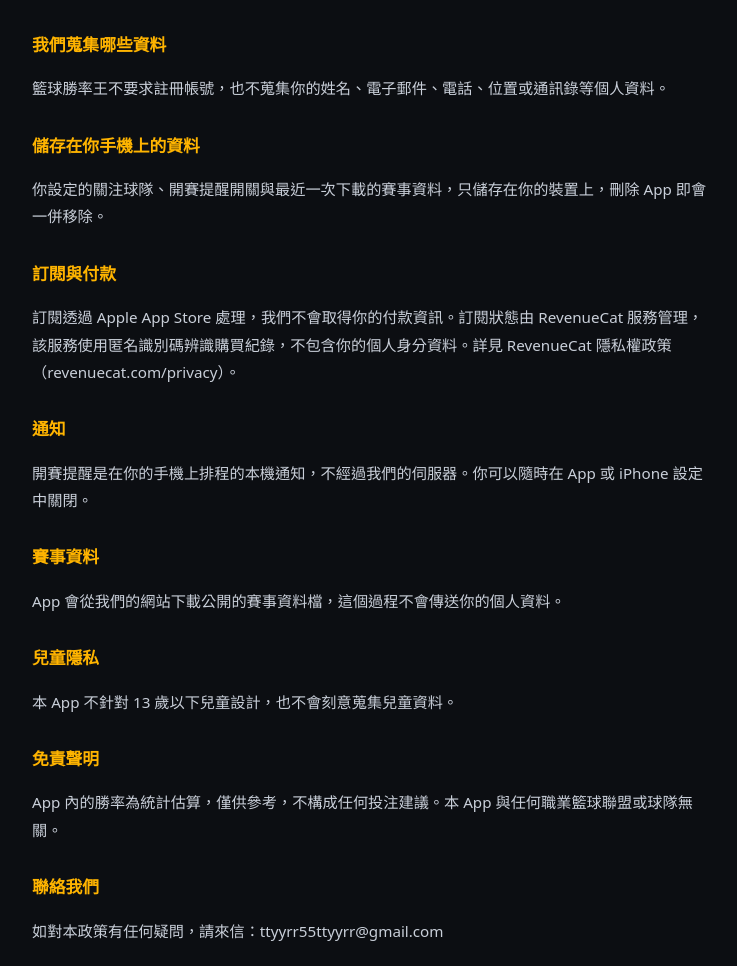
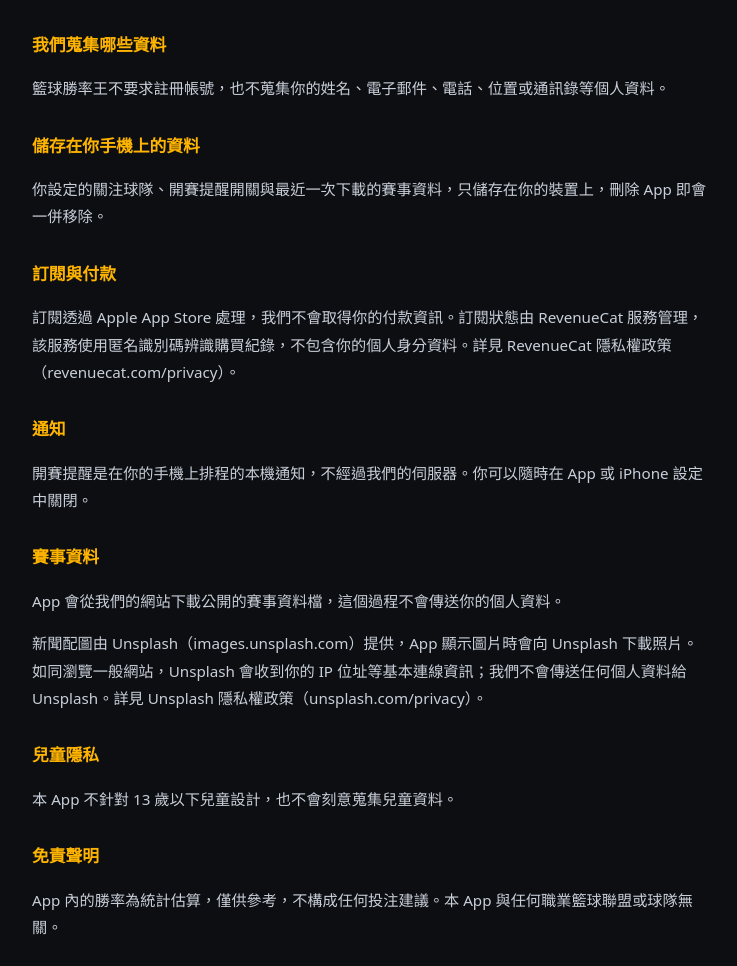
Before and after one commit to vhjcvccvf2-cell/bwk-data, a plain HTML site: page privacy.html in a window 1280 px wide. Shown: the part 109-1075 px from the top of the page, without its empty margins (268-1005 px from the left). Drawn offline with Linux system fonts and the light colour scheme.

Commit message:
籃球勝率王隱私權政策：說明新聞配圖由 Unsplash 載入
Co-Authored-By: Claude Opus 5.5 <noreply@anthropic.com>
Claude-Session: https://claude.ai/code/session_01Hu4ZfyJ6t8qKHhyHonG142

```diff
--- a/privacy.html
+++ b/privacy.html
@@ -32,6 +32,7 @@ small{color:#8d96a6}
 
 <h2>賽事資料</h2>
 <p>App 會從我們的網站下載公開的賽事資料檔，這個過程不會傳送你的個人資料。</p>
+<p>新聞配圖由 Unsplash（images.unsplash.com）提供，App 顯示圖片時會向 Unsplash 下載照片。如同瀏覽一般網站，Unsplash 會收到你的 IP 位址等基本連線資訊；我們不會傳送任何個人資料給 Unsplash。詳見 Unsplash 隱私權政策（unsplash.com/privacy）。</p>
 
 <h2>兒童隱私</h2>
 <p>本 App 不針對 13 歲以下兒童設計，也不會刻意蒐集兒童資料。</p>
```
